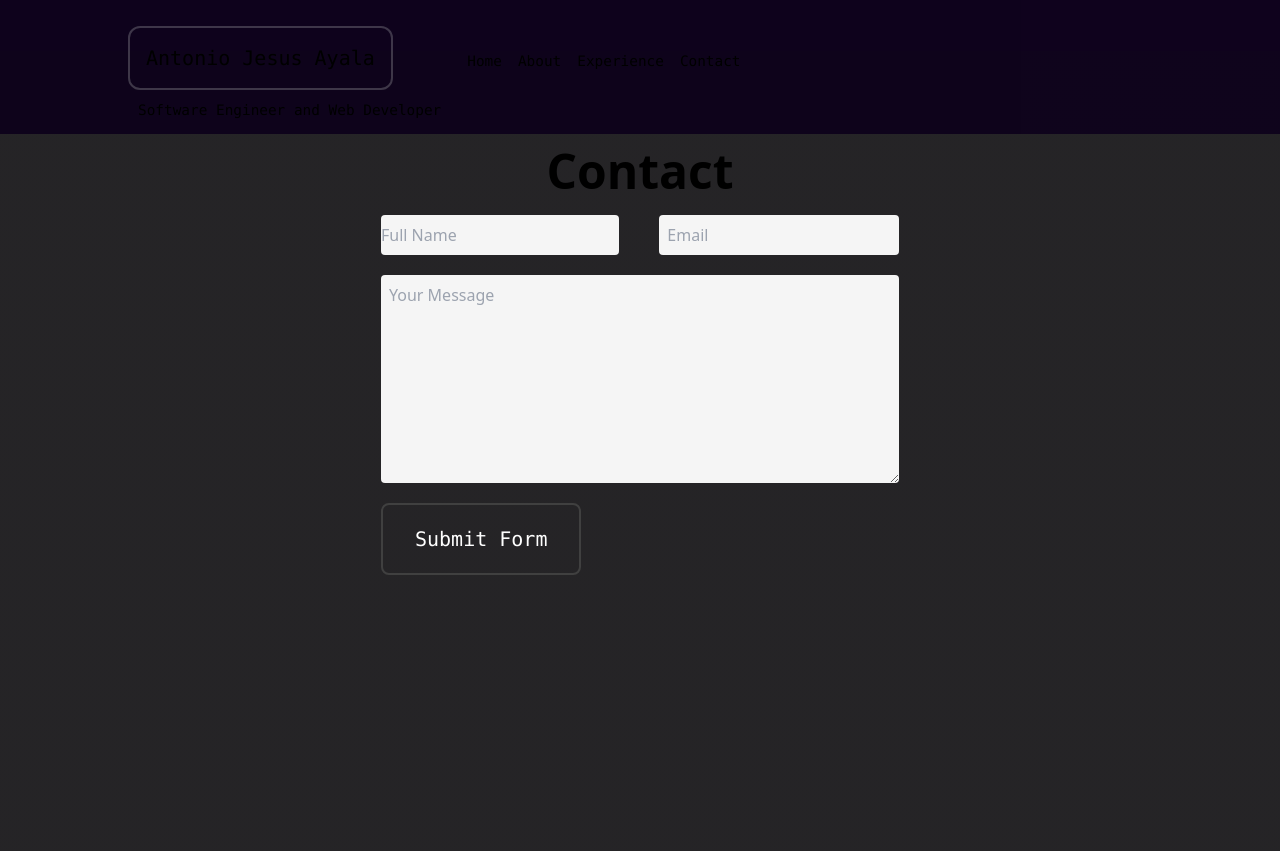
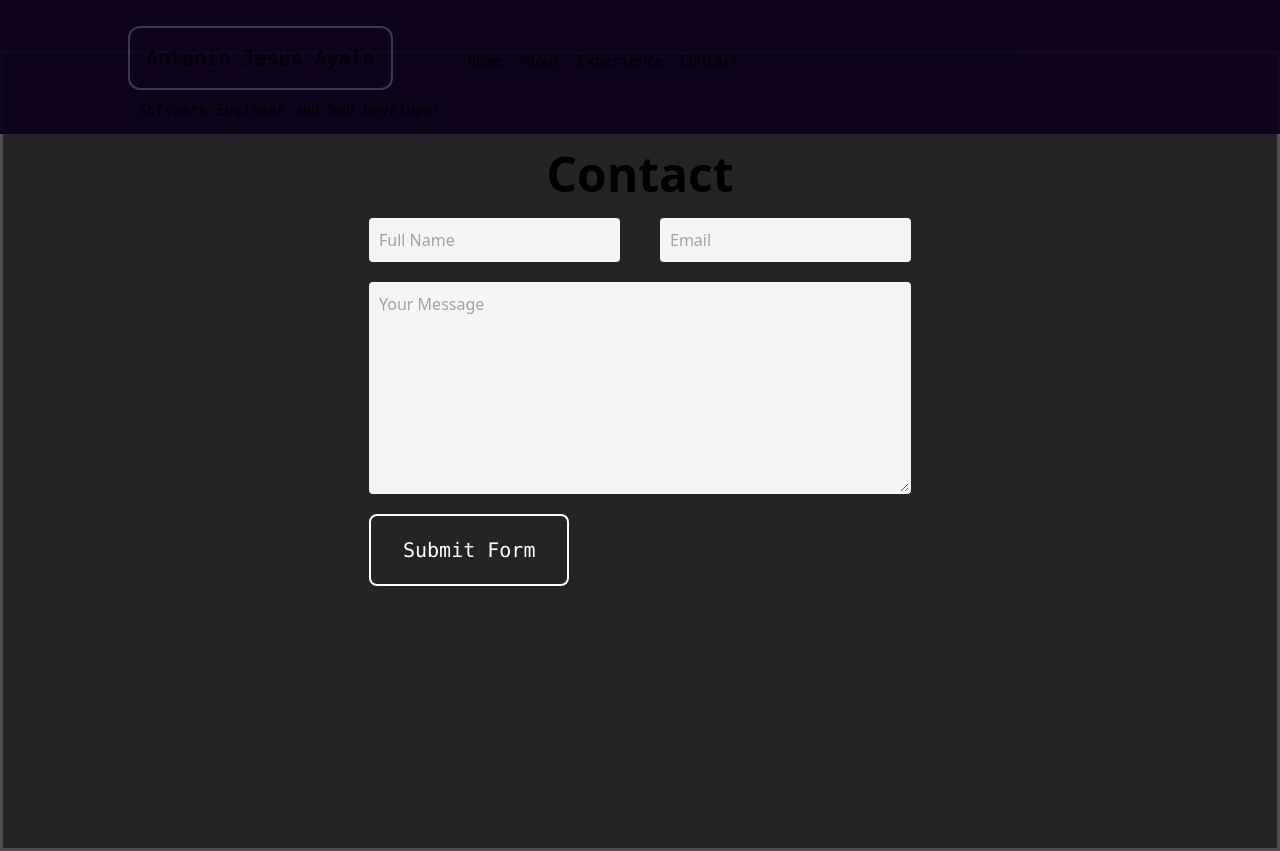
Before and after one commit to antonioclimbs/my-website-portfolio, a Next.js app: page /contact in a window 1280 px wide. Built offline with nearby package versions, Linux system fonts and the light colour scheme.

Commit message:
formatting form

```diff
--- a/pages/contact/form.tsx
+++ b/pages/contact/form.tsx
@@ -11,28 +11,28 @@ export default function Form() {
             <input
               type="text"
               name="name"
-              className="bg-neutral-100 rounded mr-10 w-1/2"
+              className="border-2 border-neutral-100 bg-neutral-100 p-2 px-2 rounded mr-10 w-1/2"
               placeholder="Full Name"
               required>
             </input>
             <input
               type="email"
               name="email"
-              className="bg-neutral-100 p-2 px-2 rounded text-black-800 w-1/2"
+              className="border-2 border-neutral-100 bg-neutral-100 p-2 px-2 rounded w-1/2"
               placeholder="Email" required>
             </input>
           </div>
           <textarea
             placeholder="Your Message"
             rows={8}
-            className="bg-neutral-100 p-2 px-2 rounded resize"
+            className="border-2 border-neutral-100 bg-neutral-100 p-2 px-2 rounded resize"
             name="message"
             required>
           </textarea>
         </div>
         <button
           type="submit"
-          className='mt-5 border-solid border-2 p-5 px-8 border-neutral-700 rounded-lg text-white text-xl font-medium font-mono'>
+          className='mt-5 border-solid border-2 p-5 px-8 border-white rounded-lg text-white text-xl font-medium font-mono'>
           Submit Form
         </button>
       </form>
--- a/styles/Home.module.css
+++ b/styles/Home.module.css
@@ -16,6 +16,7 @@
   padding-top: 6rem;
   min-height: 100vh;
   background: var(--secondary-glow);
+  border: solid rgba(var(--callout-border-rgb), 0.3);
 }
 
 .description {
```
